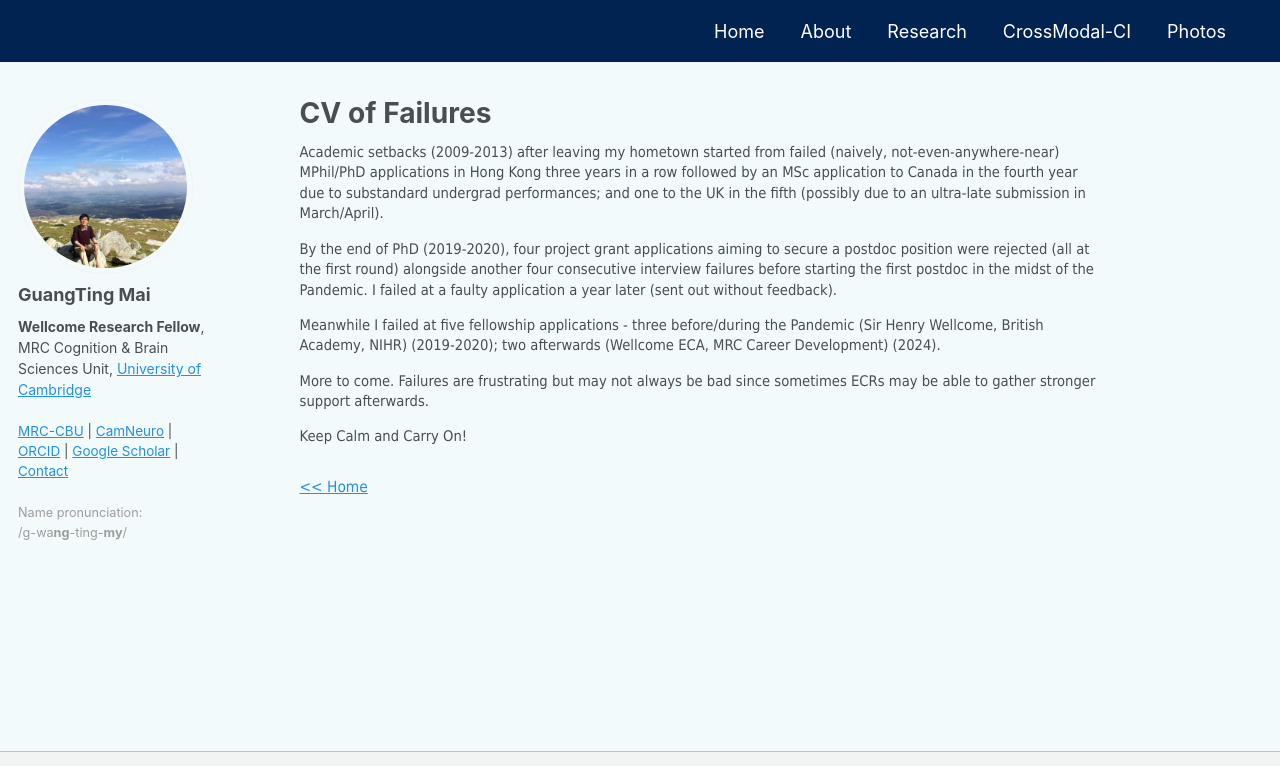
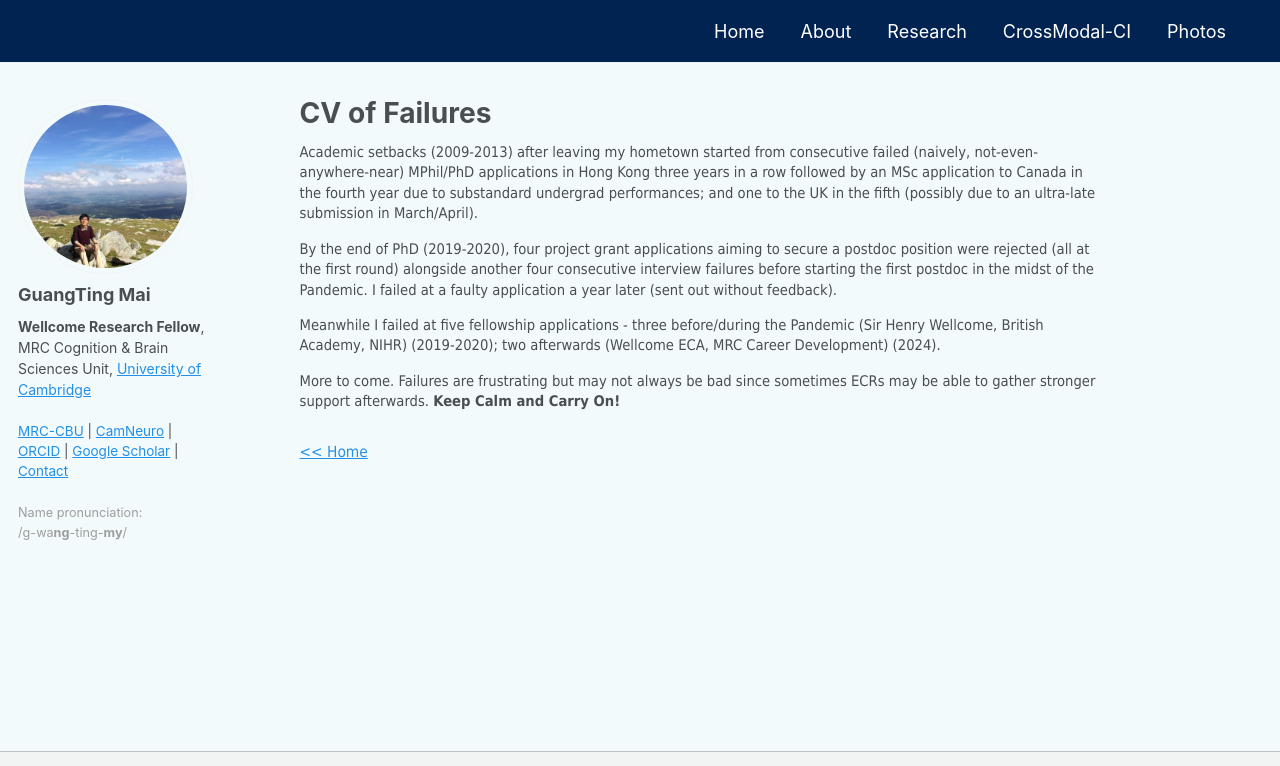
Before and after one commit to guangtingmai/guangtingmai.github.io, a Jekyll site: the page built from _pages/cv-failures.html, in a window 1280 px wide and 969 px high, cut to the strip 0-766 px from the top of the window. Built offline with Jekyll 4.4.1, drawn with Linux system fonts in a browser that asks for light colours.

Commit message:
Update cv-failures.html

```diff
--- a/_pages/cv-failures.html
+++ b/_pages/cv-failures.html
@@ -5,7 +5,7 @@ permalink: /cv-failures/
 author_profile: true
 ---
 <p span style="font-size:11pt;font-family:Tahoma;line-height:1.4;display:block;margin-bottom:0.2vh">Academic setbacks (2009-2013) after leaving my hometown
-  started from failed (naively, not-even-anywhere-near) MPhil/PhD applications in Hong Kong three years in a row followed by an MSc application to Canada in the
+  started from consecutive failed (naively, not-even-anywhere-near) MPhil/PhD applications in Hong Kong three years in a row followed by an MSc application to Canada in the
   fourth year due to substandard undergrad performances; and one to the UK in the fifth (possibly due to an ultra-late submission in March/April).</span></p>
 <p span style="font-size:11pt;font-family:Tahoma;line-height:1.4;display:block;margin-bottom:0.2vh">By the end of PhD (2019-2020), four project grant applications
   aiming to secure a postdoc position were rejected (all at the first round) alongside another four consecutive interview failures before starting the first postdoc
@@ -13,8 +13,7 @@ author_profile: true
 <p span style="font-size:11pt;font-family:Tahoma;line-height:1.4;display:block;margin-bottom:0.2vh">Meanwhile I failed at five fellowship applications - three
   before/during the Pandemic (Sir Henry Wellcome, British Academy, NIHR) (2019-2020); two afterwards (Wellcome ECA, MRC Career Development) (2024).</span></p>
 <p span style="font-size:11pt;font-family:Tahoma;line-height:1.4;display:block;margin-bottom:0.2vh">More to come. Failures are frustrating but may not always be bad
-  since sometimes ECRs may be able to gather stronger support afterwards.</p>
-<p span style="font-size:11pt;font-family:Tahoma;line-height:1.4;display:block;margin-bottom:0.2vh">Keep Calm and Carry On!</strong></span></p>
+  since sometimes ECRs may be able to gather stronger support afterwards. <strong>Keep Calm and Carry On!</strong></span></p>
 <br>
 <div style="font-size:11pt;font-family:Tahoma;line-height: 1.5;" class="navigation-row">
   <span><a href="https://guangtingmai.github.io/readme/"><< Home</a></span>
```
